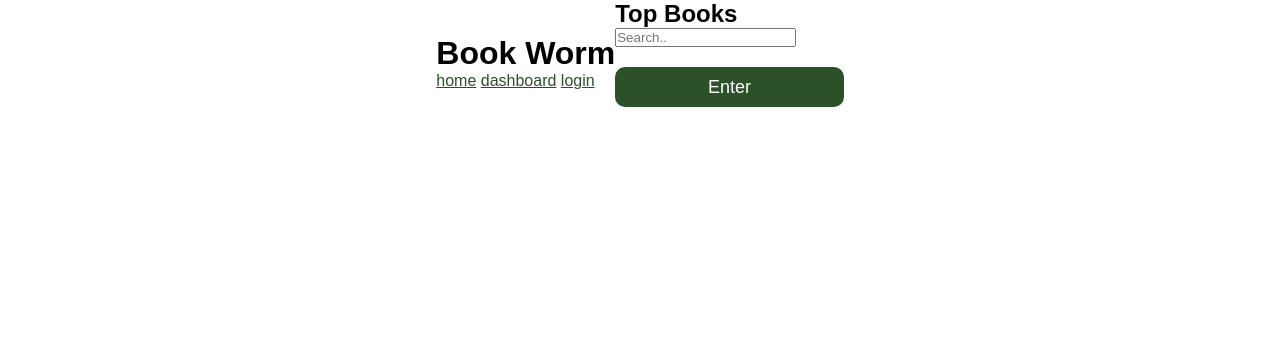
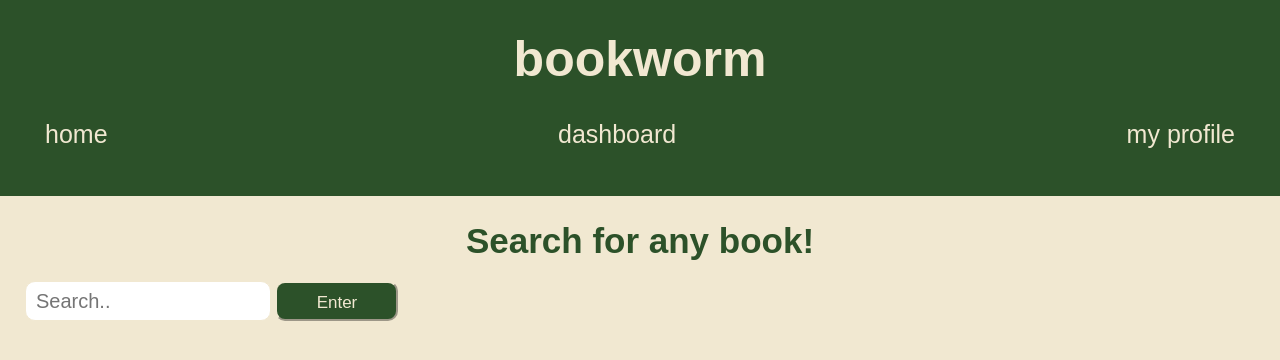
Before and after one commit to giselamarque/p2g8, a web app: file controllers/views/main.html in a window 1280 px wide. Shown: the top 360 px of the page. Run offline with its HTML, style and script files only (its server is not run), Linux system fonts and the light colour scheme; some libraries are stand-ins or nearby versions.

Commit message:
css adjustments, nav, and links added

```diff
--- a/controllers/views/main.html
+++ b/controllers/views/main.html
@@ -9,26 +9,31 @@
 
 <body>
     <header>
-        <h1>Book Worm</h1>
-        <section id="links">
-            <a href="#">home</a>
-            <a href="./dashboard.html">dashboard</a>
-            <a href="./login-page.html">login</a>
-        </section>
+        <h1>bookworm</h1>
+        <nav>
+            <ul>
+                <li>
+                    <a href="#">home</a>
+                </li>
+                <li>
+                    <a href="./dashboard.html">dashboard</a>
+                </li>
+                <li>
+                    <a href="./login-page.html">my profile</a>
+                </li>
+            </ul>
+        </nav>
     </header>
 
     <main>
         <section id="top-books">
-            <h2>Top Books</h2>
+            <h2>Search for any book!</h2>
+            <div class="search">
+                <input id="search" type="text" placeholder="Search..">
+                <button id="button" type="button">Enter</button>
+            </div>
         </section>
-
-        <section id="books">
-            <!--books go here-->
-            <input id="search" type="text" placeholder="Search..">
-            <button id="button" type="button">Enter</button>
-            <div id="results"></div>
-            <img src="" alt="" />
-        </section>
+        <div id="results"></div>
         <script src="http://ajax.googleapis.com/ajax/libs/jquery/1.11.1/jquery.min.js"></script>
         <script src="./api/index.js"></script>
     </main>
--- a/public/style.css
+++ b/public/style.css
@@ -1,80 +1,127 @@
 * {
     margin: 0;
     padding: 0;
+    box-sizing: border-box;
+    font-family: Arial, Helvetica, sans-serif;
 }
 
 body {
-    display: flex;
-    align-items: center;
-    justify-content: center;
-    font-family: Arial, Helvetica, sans-serif;
+    background-color: #f1e8d1;
 }
 
-.form-content {
-    max-width: 500px;
-    height: auto;
-    background-color: #f1e8d1;
-    border: 10px;
-    border-radius: 10px;
-    padding: 0 25px 10px 25px;
-    margin: 12px;
-    margin-top: 10px;
-    justify-content: space-between;
+/* header styles */
 
+header {
+    background-color: #2c5129 ;
+    padding: 30px ;
+    flex-wrap: wrap ;
 }
 
-.form-content header {
-    flex-wrap: wrap;
-    font-size: 28px;
-    text-align: center;
-    justify-content: center;
-    border: 10px;
-    padding: 20px 10px;
-    margin-top: 25px;
-    color: #2c5129;
-
+header h1 {
+    color: #f1e8d1;
+    font-weight: bolder;
 }
 
-form {
-    margin-top: 25px;
+header a {
+    color: #f1e8d1;
+    font-weight: lighter;
 }
 
-form .field {
-    height: 40px;
-    width: 100%;
-    margin-top: 25px;
+header nav {
+    margin: 7px 0;
 }
 
-.field input {
-    height: 40px;
-    width: 100%;
-    border: 1px #2c5129 solid;
-    border-radius: 10px;
-    text-align: center;
+header nav ul {
+    display: flex;
+    flex-wrap: wrap;
+    justify-content: space-between;
+    align-items: center;
+    list-style: none;
 }
 
-button {
-    height: 40px;
-    width: 100%;
-    margin-top: 20px;
-    border: none;
-    border-radius: 10px;
-    background-color: #2c5129;
-    font-size: 18px;
-    color: #ffffff;
+header nav ul li a {
+    padding: 25px 15px 10px 15px;
 }
 
-.form-link {
-    text-align: center;
-    margin-top: 10px;
+h1 {
+    font-size: 50px ;
+    text-align: center ;
+    color: #f1e8d1 ;
+    flex-wrap: wrap ;
 }
 
-a{
-    font-size: 16px;
-    color: #2c5129;
+a {
+    font-size: 25px ;
+    text-decoration: none ;
+    padding: 10px ;
+    float: right ;
+    color: #2c5129 ;
+    flex-wrap: wrap ;
 }
 
-span a {
-    font-size: 18px;
-    color: #2c5129
+#top-books {
+    background-color: #f1e8d1 ;
+    padding: 25px ;
+    flex-wrap: wrap ;
 }
+
+h2 {
+    text-align: center ;
+    font-size: 35px ;
+    flex-wrap: wrap ;
+    color: #2c5129 ;
+}
+
+.search input {
+    align-items: flex-start;
+   height: 40px ;
+   width: 20%;
+    background-color: #ffffff ;
+    color: #2c5129 ;
+    border-radius: 10px ;
+    border: 1px #f1e8d1 solid;
+    font-size: 20px ;
+    flex-wrap: wrap ;
+    padding: 10px  ;
+    margin-top: 20px ;
+}
+
+#button {
+    height: 40px ;
+    width: 10% ;
+    padding-top: 4px ;
+    background-color: #2c5129 ;
+    color: #f1e8d1 ;
+    border-color: #f1e8d1 ;
+    border-radius: 10px;
+    font-size: 17px ;
+    size: 10px ;
+    flex-wrap: wrap ;
+}
+
+#results {
+    background-color: #f1e8d1 ;
+    flex-wrap: wrap ;
+}
+
+h3 {
+    font-size: 30px ;
+    padding: 20px ;
+    border: #f1e8d1 ;
+    text-align: center ;
+    flex-wrap: wrap ;
+}
+
+h4 {
+    font-size: 25px ;
+    padding: 10px ;
+    text-align: center ;
+    flex-wrap: wrap ;
+}
+
+h5 {
+    font-size: 20px ;
+    padding: 10px ;
+    text-align: center ;
+    flex-wrap: wrap ;
+}
```
